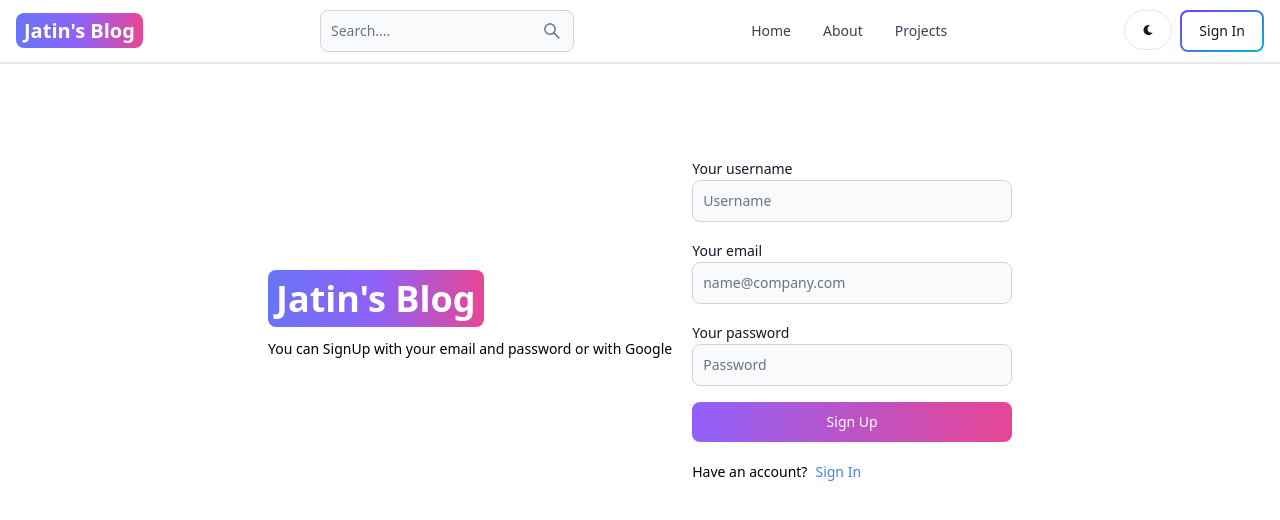
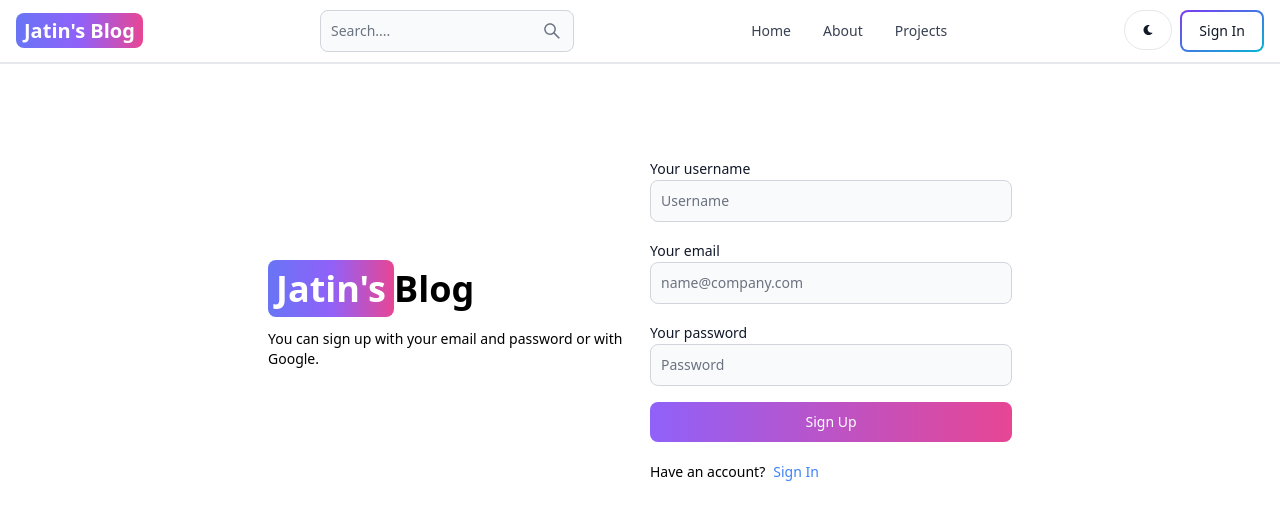
Before and after one commit to jatingarg0410/mern-blog, a React (Vite) app in the folder client/: page /sign-up in a window 1280 px wide. Shown: the top 520 px of the page. Built offline with nearby package versions, Linux system fonts and the light colour scheme.

Commit message:
changes in signup

```diff
--- a/client/src/pages/SignUp.jsx
+++ b/client/src/pages/SignUp.jsx
@@ -1,7 +1,8 @@
-import React, { useState } from 'react'
+import { Alert, Button, Label, Spinner, TextInput } from 'flowbite-react'
+import { useState } from 'react'
 import { Link, useNavigate } from 'react-router-dom'
-import { Alert, Button, Label, Spinner, TextInput } from 'flowbite-react'
-const SignUp = () => {
+
+export default function SignUp() {
   const [formData, setFormData] = useState({})
   const [errorMessage, setErrorMessage] = useState(null)
   const [loading, setLoading] = useState(false)
@@ -39,17 +40,19 @@ const SignUp = () => {
     <div className="min-h-screen mt-20">
       <div className="flex p-3 max-w-3xl mx-auto flex-col md:flex-row md:items-center gap-5">
         {/* left */}
-        <div className="">
-          <Link to="/" className=" font-bold dark:text-white text-4xl">
+        <div className="flex-1">
+          <Link to="/" className="font-bold dark:text-white text-4xl">
             <span className="px-2 py-1 bg-gradient-to-r from-indigo-500 via-purple-500 to-pink-500 rounded-lg text-white">
-              Jatin's Blog
+              Jatin's
             </span>
+            Blog
           </Link>
           <p className="text-sm mt-5">
-            You can SignUp with your email and password or with Google
+            You can sign up with your email and password or with Google.
           </p>
         </div>
         {/* right */}
+
         <div className="flex-1">
           <form className="flex flex-col gap-4" onSubmit={handleSubmit}>
             <div>
@@ -110,5 +113,3 @@ const SignUp = () => {
     </div>
   )
 }
-
-export default SignUp
```
